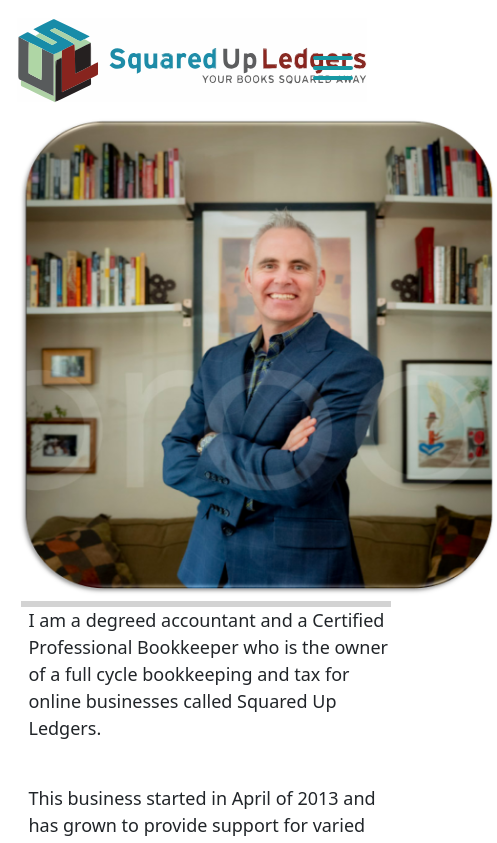
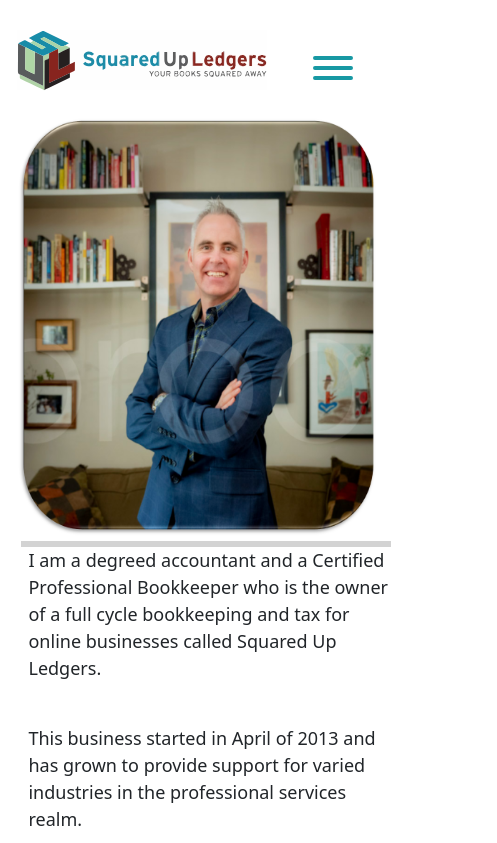
Before and after one commit to ozdaldogru/SquaredUpLedgers, a React (Vite) app: page /about in a window 390 px wide. Shown: the top 843 px of the page, 497 px wide, since content can reach past the window. Built offline with nearby package versions, Linux system fonts and the light colour scheme.

Commit message:
responsivness of navbar and about page is improved

```diff
--- a/src/components/Navbar.jsx
+++ b/src/components/Navbar.jsx
@@ -18,7 +18,7 @@
           <div className="navbar-item">
           <NavLink exact to="/" className="nav-logo">
             <span className="icon">
-            <img src={Logo} height="100" width="350" alt="Squared Up Ledgers's logo" />
+            <img className="nav-logo" src={Logo} height="100" width="350" alt="Squared Up Ledgers's logo" />
             </span>
           </NavLink>
           </div>
@@ -62,12 +62,8 @@
                 Contact
               </Link>
             </li>
-
           </ul>
           </div>
-
-
-
           <div className="nav-icon" onClick={handleClick}>
             {/* <i className={click ? "fas fa-times" : "fas fa-bars"}></i> */}
 
--- a/src/pages/About.jsx
+++ b/src/pages/About.jsx
@@ -9,7 +9,7 @@
     <div className="about">
 
     <div className="kyle">
-      <img src={Kyle} height="480" width="480" alt="Kyle stands couple feet from the wall that has lots of full loaded with books" />
+      <img className="kyle" src={Kyle} height="720" width="640" alt="Kyle stands couple feet from the wall that has lots of full loaded with books" />
     </div>
 
 
--- a/src/style/About.css
+++ b/src/style/About.css
@@ -42,12 +42,17 @@
 }
 }
 
-@media screen and (max-width: 720px) {
 
-    .paragraph {
-        border-top: solid 6px lightgray;
-        border-left: none;
-        width: 100%;
-    }
+
+ @media screen and (max-width: 1200px) {
+
+
+    .kyle
+    {
+        width: 360px;
+        height: 420px;
+
 
     }
+ width: 720px;
+}
--- a/src/style/Navbar.css
+++ b/src/style/Navbar.css
@@ -55,8 +55,6 @@
 
   }
 
-
-
   .nav-item :hover {
     color: white;
     background-color: grey;
@@ -80,6 +78,8 @@
   }
 
   @media screen and (max-width: 960px) {
+
+
     .nav-menu {
       display: flex;
       flex-direction: column;
@@ -111,8 +111,9 @@
     }
 
     .nav-logo .icon {
-      width: 2rem;
-      height: 2rem;
+      width: 1.5rem;
+      height: 1rem;
+      ;
     }
 
     .nav-icon {
@@ -125,6 +126,7 @@
       height: 2rem;
       cursor: pointer;
       color: #1798a3;
+      margin-left: 30px;
     }
 
     #btn {
@@ -132,3 +134,14 @@
     }
 
   }
+
+
+  @media screen and (max-width: 960px) {
+
+
+    .nav-logo  {
+      width: 250px;
+    }
+
+
+  }
```
